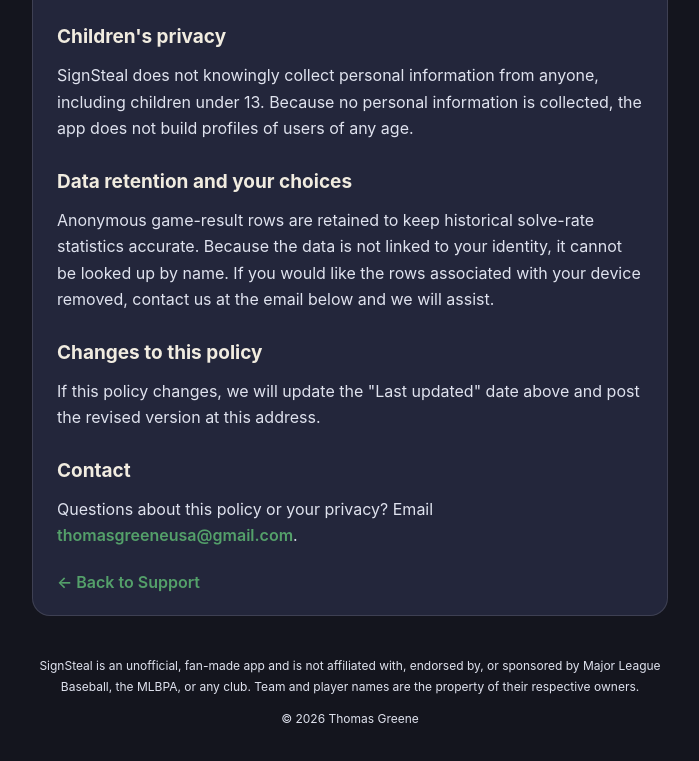
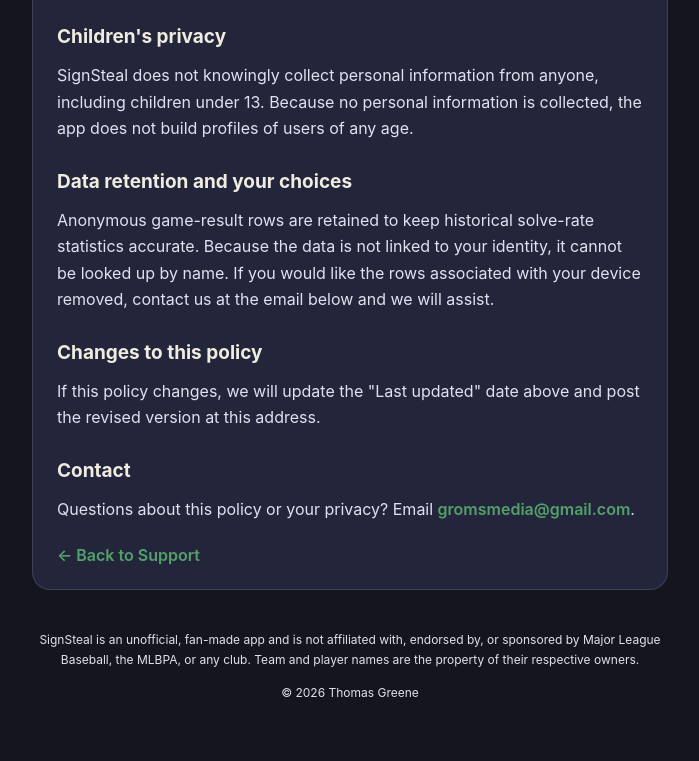
Before and after one commit to GreenePurple/signsteal-support, a plain HTML site: page privacy.html in a window 1280 px wide. Shown: the part 1449-2210 px from the top of the page, without its empty margins (290-989 px from the left). Drawn offline with Linux system fonts and the light colour scheme.

Commit message:
Update privacy policy email to gromsmedia@gmail.com

```diff
--- a/privacy.html
+++ b/privacy.html
@@ -94,7 +94,7 @@
       <p>If this policy changes, we will update the "Last updated" date above and post the revised version at this address.</p>
 
       <h2>Contact</h2>
-      <p>Questions about this policy or your privacy? Email <a href="mailto:thomasgreeneusa@gmail.com">thomasgreeneusa@gmail.com</a>.</p>
+      <p>Questions about this policy or your privacy? Email <a href="mailto:gromsmedia@gmail.com">gromsmedia@gmail.com</a>.</p>
 
       <a class="back" href="./index.html">&larr; Back to Support</a>
     </div>
```
